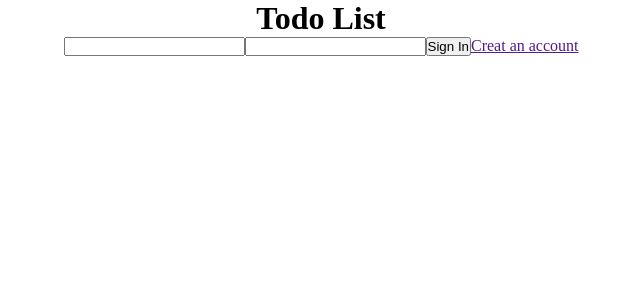
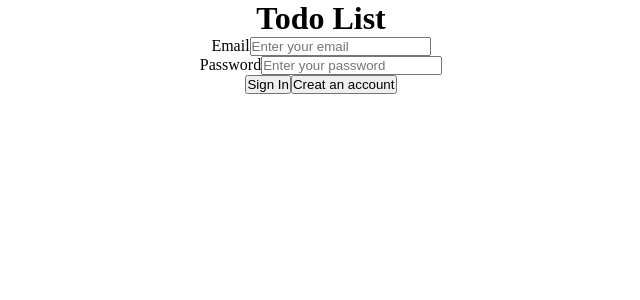
Before and after one commit to Khan-Khalil/todo-list, a React (Create React App) app: page / in a window 1280 px wide. Shown: the top 300 px of the page, without its empty margins (319-959 px from the left). Built offline with nearby package versions, Linux system fonts and the light colour scheme; no server answers.

Commit message:
register with email and password

```diff
--- a/src/components/Welome.jsx
+++ b/src/components/Welome.jsx
@@ -1,11 +1,14 @@
 import React, { useEffect, useState } from "react";
-import { signInWithEmailAndPassword, onAuthStateChanged } from "firebase/auth"
+import { signInWithEmailAndPassword, onAuthStateChanged, createUserWithEmailAndPassword } from "firebase/auth"
 import { auth } from "../firebase.js"
 import { useNavigate } from "react-router-dom"
 
 export default function Welcome() {
     const [email, setEmail] = useState("")
+    const [confirmEmail, setConfirmEmail] = useState("")
     const [password, setPassword] = useState("")
+    const [confirmPassword, setConfirmPassword] = useState("")
+    const [registering, setRegistering] = useState(false)
     const navigate = useNavigate()
 
 
@@ -20,8 +23,17 @@ export default function Welcome() {
     const handleEmailChange = (e) => {
         setEmail(e.target.value)
     }
+
+    const handleConfirmEmailChange = (e) => {
+        setConfirmEmail(e.target.value)
+    }
+
     const handlePasswordChange = (e) => {
         setPassword(e.target.value)
+    }
+
+    const handleConfirmPasswordChange = (e) => {
+        setConfirmPassword(e.target.value)
     }
 
     const handleSignIn = () => {
@@ -30,15 +42,87 @@ export default function Welcome() {
         }).catch((err)=> alert(err.message))
     }
 
+
+    const handleRegister = () => {
+        if(email !== confirmEmail) {
+            alert("Email do not match")
+            return
+        } else if (password !== confirmPassword) {
+            alert("password do not match")
+            return
+        }
+        createUserWithEmailAndPassword(auth, email, password).then(() => {
+            navigate("/homepage")
+        }).catch((err) => alert(err.message))
+    }
+
     return(
         <div className="login-page">
-            <h1>Todo List</h1>
+         <h1>Todo List</h1>
+         <form>
             <div className="login-container">
-                <input type="email" onChange={handleEmailChange}/>
-                <input type="password" onChange={handlePasswordChange}/>
-                <button onClick={handleSignIn}>Sign In</button>
-                <a href="">Creat an account</a>
+              {  registering ?
+                ( <>
+                    <label htmlFor="email">Email</label>
+                    <input
+                      type="email"
+                      id="email"
+                      placeholder="Enter your email"
+                      value={email}
+                      onChange={handleEmailChange}
+                    /> <br/>
+                    <label htmlFor="confirm-email">Confirm Email</label>
+                    <input
+                     type="email"
+                     id="confirm-email"
+                     placeholder="Reenter your email"
+                     value={confirmEmail}
+                     onChange={handleConfirmEmailChange}
+                    /> <br/>
+                    <label htmlFor="password">Password</label>
+                    <input
+                     type="password"
+                     id="password"
+                     placeholder="Enter your password"
+                     value={password}
+                     onChange={handlePasswordChange}
+                    /> <br />
+                    <label htmlFor="confirm-password">Confirm Password</label>
+                    <input
+                     type="password"
+                     id="confirm-password"
+                     placeholder="Reenter your password"
+                     value={confirmPassword}
+                     onChange={handleConfirmPasswordChange}
+                    /> <br />
+                    <button onClick={handleRegister}>Register</button>
+                    <button onClick={() => setRegistering(false)}>Go back</button>
+                 </>
+                ) : (
+                 <>
+                    <label htmlFor="email">Email</label>
+                    <input
+                      type="email"
+                      id="email"
+                      placeholder="Enter your email"
+                      value={email}
+                      onChange={handleEmailChange}
+                    /> <br/>
+                    <label htmlFor="password">Password</label>
+                    <input
+                     type="password"
+                     id="password"
+                     placeholder="Enter your password"
+                     value={password}
+                     onChange={handlePasswordChange}
+                    /> <br />
+                    <button onClick={handleSignIn}>Sign In</button>
+                    <button onClick={() => setRegistering(true)}>Creat an account</button>
+                 </>
+                )}
+
             </div>
+         </form>
         </div>
     )
 }
```
